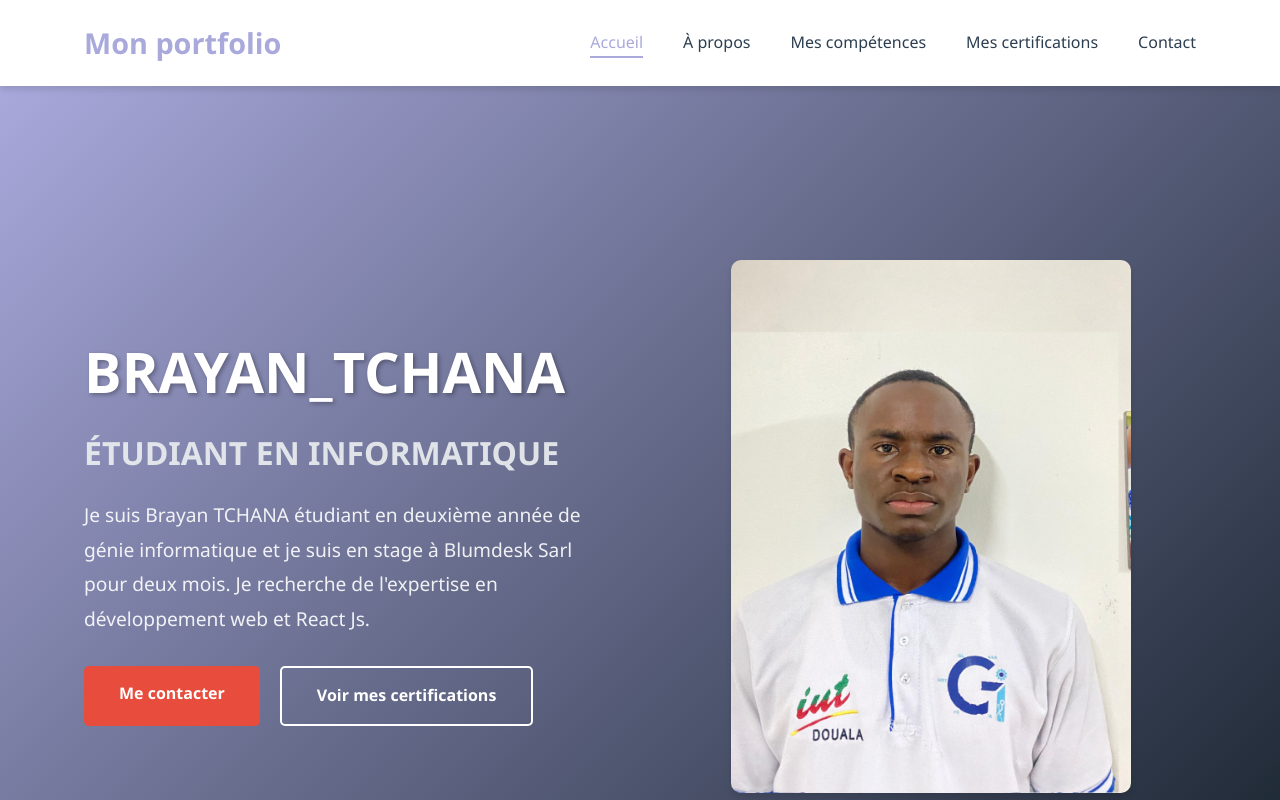
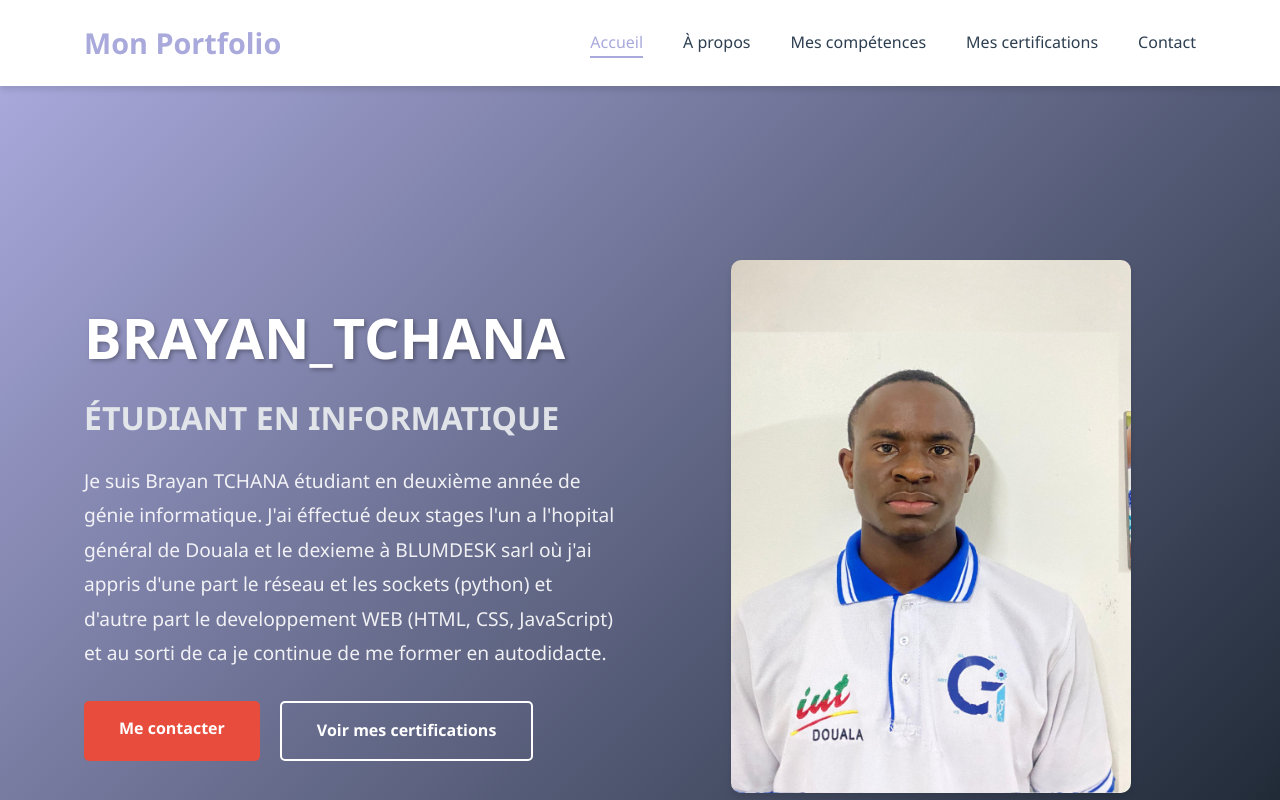
Before and after one commit to Brayantchanaa/portfoliobrayantchanatchuenteu, a plain HTML site: page index.html in a window 1280 px wide. Shown: the top 800 px of the page. Drawn offline with Linux system fonts and the light colour scheme.

Commit message:
Situation actuelle de mai

```diff
--- a/index.html
+++ b/index.html
@@ -14,7 +14,7 @@
     <header class="header">
       <div class="container">
         <nav class="navbar">
-          <a href="#" class="logo">Mon portfolio</a>
+          <a href="#" class="logo">Mon Portfolio</a>
 
           <ul class="nav-menu">
             <li class="nav-item">
@@ -49,8 +49,7 @@
           <h2 class="hero-subtitle">ÉTUDIANT EN INFORMATIQUE</h2>
           <p class="hero-description">
             Je suis Brayan TCHANA étudiant en deuxième année de génie
-            informatique et je suis en stage à Blumdesk Sarl pour deux mois. Je
-            recherche de l'expertise en développement web et React Js.
+            informatique. J'ai éffectué deux stages l'un a l'hopital général de Douala et le dexieme à BLUMDESK sarl où j'ai appris d'une part le réseau et les sockets (python) et d'autre part le developpement WEB (HTML, CSS, JavaScript) et au sorti de ca je continue de me former en autodidacte.
           </p>
           <div class="hero-buttons">
             <a href="#contact" class="btn btn-primary">Me contacter</a>
```
